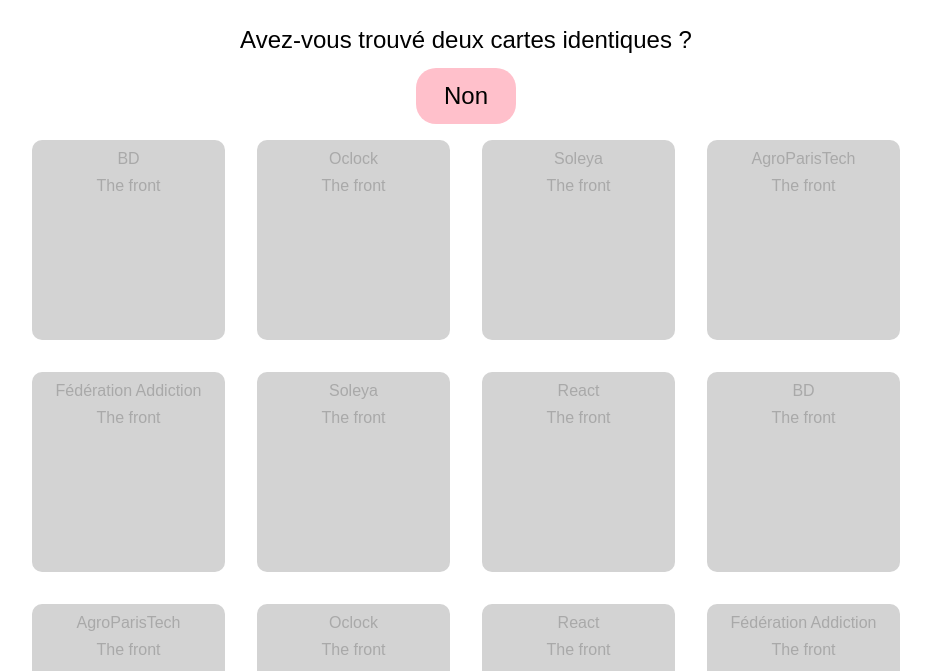
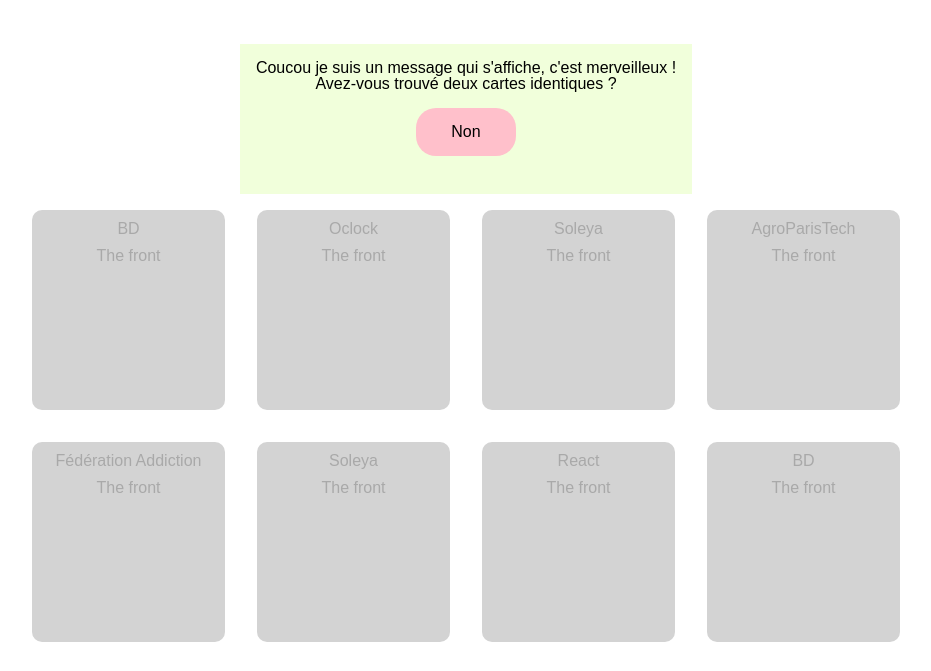
Before and after one commit to marine-spaak/my-cv-memory-game, a React app: page / in a window 1280 px wide. Shown: the part 84-755 px from the top of the page, without its empty margins (174-1105 px from the left). Built offline with nearby package versions, Linux system fonts and the light colour scheme.

Commit message:
ajout des images sur les cartes, ajout d'un composant Message

```diff
--- a/src/assets/data/cardsData.js
+++ b/src/assets/data/cardsData.js
@@ -2,36 +2,48 @@
   {
     pairId: 1,
     label: 'AgroParisTech',
+    pictureSrc: 'src/assets/pictures/pair-picture-1.png',
+    pictureName: 'picturePair1',
     isSelected: false,
   },
 
   {
     pairId: 2,
     label: 'Soleya',
+    pictureSrc: 'src/assets/pictures/pair-picture-2.png',
+    pictureName: 'picturePair2',
     isSelected: false,
   },
 
   {
     pairId: 3,
     label: 'Fédération Addiction',
+    pictureSrc: 'src/assets/pictures/pair-picture-3.png',
+    pictureName: 'picturePair3',
     isSelected: false,
   },
 
   {
     pairId: 4,
     label: 'BD',
+    pictureSrc: 'src/assets/pictures/pair-picture-4.png',
+    pictureName: 'picturePair4',
     isSelected: false,
   },
 
   {
     pairId: 5,
     label: 'Oclock',
+    pictureSrc: 'src/assets/pictures/pair-picture-5.png',
+    pictureName: 'picturePair5',
     isSelected: false,
   },
 
   {
     pairId: 6,
     label: 'React',
+    pictureSrc: 'src/assets/pictures/pair-picture-6.png',
+    pictureName: 'picturePair6',
     isSelected: false,
   },
 
--- a/src/components/App/App.js
+++ b/src/components/App/App.js
@@ -3,6 +3,7 @@
 import cardsData from '../../assets/data/cardsData';
 
 import Header from '../Header/Header';
+import Message from '../Message/Message';
 import Cards from '../Cards/Cards';
 
 function App() {
@@ -12,6 +13,7 @@
   return (
     <div className="App">
       <Header />
+      <Message />
       <Cards
         cards={shuffledCards}
       />
--- a/src/components/Card/Card.js
+++ b/src/components/Card/Card.js
@@ -4,11 +4,27 @@
 import './Card.scss';
 import { addCardToSelectionList } from '../../actions/actions';
 
+// Import des images
+import picturePair1 from 'src/assets/pictures/pair-picture-1.png';
+import picturePair2 from 'src/assets/pictures/pair-picture-2.png';
+import picturePair3 from 'src/assets/pictures/pair-picture-3.png';
+import picturePair4 from 'src/assets/pictures/pair-picture-4.png';
+import picturePair5 from 'src/assets/pictures/pair-picture-5.png';
+import picturePair6 from 'src/assets/pictures/pair-picture-6.png';
+
+const imagesNames = {
+  picturePair1,
+  picturePair2,
+  picturePair3,
+  picturePair4,
+  picturePair5,
+  picturePair6,
+};
+
 function Card({
-  cardId, label, pairId, isSelected,
+  cardId, label, pictureName, pictureSrc, pairId, isSelected,
 }) {
   const dispatch = useDispatch();
-
   const handleFirstClickOnCard = () => {
     dispatch(addCardToSelectionList(cardId, pairId));
   };
@@ -32,10 +48,18 @@
           <div className="Card-front">
             <p className="Card-label">{label}</p>
             {/* <p className="Card-id">{cardId}</p> */}
-            The front
+            <p>The front</p>
           </div>
 
-          <div className="Card-back">
+          <div
+            className="Card-back"
+            style={{
+              background: `url(${imagesNames[pictureName]})`,
+              backgroundSize: '90%',
+              backgroundRepeat: 'no-repeat',
+              backgroundPosition: 'center',
+            }}
+          >
             <p className="Card-label">{label}</p>
             {/* <p className="Card-id">{cardId}</p> */}
             The back
--- a/src/components/Card/Card.scss
+++ b/src/components/Card/Card.scss
@@ -26,13 +26,13 @@
 
   &-front {
     backface-visibility: hidden;
-    background-color: lightgrey;
+    background-color: rgb(211, 211, 211);
     color: darkgrey;
   }
 
   &-back {
     backface-visibility: hidden;
-    background-color: pink;
+    background-color: rgba(255, 192, 203, .5);
     color: black;
     transform: rotateX(180deg);
   }
@@ -45,3 +45,9 @@
 .active {
   transform: rotateX(180deg);
 }
+
+.Card img {
+  margin-top: 1rem;
+  max-width: 100%;
+  max-height: 60%;
+}
--- a/src/components/Cards/Cards.js
+++ b/src/components/Cards/Cards.js
@@ -27,11 +27,18 @@
   };
 
   const hasPickedTwoCards = useSelector((state) => state.hasPickedTwoCards);
+  const hasFoundPair = useSelector((state) => state.hasFoundPair);
 
   useEffect(() => {
+    console.log(hasPickedTwoCards, hasFoundPair);
     if (hasPickedTwoCards) {
-      console.log('Là il faut retourner toutes les cartes');
-      dispatch(flipAllCardsToBackSide());
+      if (hasFoundPair) {
+        console.log('Là il faut ajouter la paire trouvée à la liste des wins');
+      }
+      else {
+        console.log('Là il faut retourner toutes les cartes');
+        dispatch(flipAllCardsToBackSide());
+      }
     }
   }, [hasPickedTwoCards]);
 
@@ -41,6 +48,8 @@
         <Card
           key={index}
           label={card.label}
+          pictureName={card.pictureName}
+          pictureSrc={card.pictureSrc}
           cardId={index}
           pairId={card.pairId}
           isSelected={checkIfSelected(index)}
--- a/src/components/Header/Header.js
+++ b/src/components/Header/Header.js
@@ -1,23 +1,9 @@
-import { useSelector } from 'react-redux';
-import { useEffect } from 'react';
-
 import './Header.scss';
 
 function Header() {
-  const selectedCardsFromState = useSelector((state) => state.selectedCards);
-  const hasFoundPair = useSelector((state) => state.hasFoundPair);
-  useEffect(() => {
-    (hasFoundPair) ? console.log("c'est gagné !!!") : console.log("nope");
-  }, [hasFoundPair]);
-  const displaySelectedCards = () => {
-    console.log(selectedCardsFromState);
-  };
-
   return (
     <div className="Header">
       <h1 className="Header-title">Mon CV en mémory</h1>
-      <p>Avez-vous trouvé deux cartes identiques ?</p>
-      <p className="Header-result">{(hasFoundPair) ? 'Oui !' : 'Non'}</p>
     </div>
   );
 }
--- a/src/components/Header/Header.scss
+++ b/src/components/Header/Header.scss
@@ -11,13 +11,4 @@
     margin-bottom: 2rem;
     font-size: 3rem;
   }
-
-  &-result {
-    margin: auto;
-    background-color: pink;
-    padding: 1rem;
-    margin-top: 1rem;
-    width: 100px;
-    border-radius: 20px;
-  }
 }
--- /dev/null
+++ b/src/components/Message/Message.js
@@ -0,0 +1,16 @@
+import { useSelector } from 'react-redux';
+import './Message.scss';
+
+function Message() {
+  const hasFoundPair = useSelector((state) => state.hasFoundPair);
+
+  return (
+    <div className="Message">
+      Coucou je suis un message qui s'affiche, c'est merveilleux !
+      <p>Avez-vous trouvé deux cartes identiques ?</p>
+      <p className="Message-result">{(hasFoundPair) ? 'Oui !' : 'Non'}</p>
+    </div>
+  );
+}
+
+export default Message;
--- /dev/null
+++ b/src/components/Message/Message.scss
@@ -0,0 +1,21 @@
+@use '../../styles/vars';
+
+.Message {
+  margin-top: 1rem;
+  padding: 1rem;
+  background-color: rgb(241, 255, 219);
+  height: 150px;
+  display: inline-block;
+  justify-content: center;
+
+  &-result {
+    margin: auto;
+    background-color: pink;
+    padding: 1rem;
+    margin: 1rem 0;
+    width: 100px;
+    border-radius: 20px;
+    display: inline-block;
+    justify-content: center;
+  }
+}
--- a/src/store/reducer.js
+++ b/src/store/reducer.js
@@ -23,7 +23,7 @@
         }],
         previousPairId: state.currentPairId,
         currentPairId: action.payload.pairId,
-        hasPickedTwoCards: (state.selectedCards.length === 2),
+        hasPickedTwoCards: (state.selectedCards.length === 1),
       };
 
     // case REMOVE_CARD_FROM_SELECTION_LIST:
```
Also changed, not shown: src/assets/pictures/pair-picture-1.png (added), src/assets/pictures/pair-picture-2.png (added), src/assets/pictures/pair-picture-3.png (added), src/assets/pictures/pair-picture-4.png (added), src/assets/pictures/pair-picture-5.png (added), src/assets/pictures/pair-picture-6.png (added).
